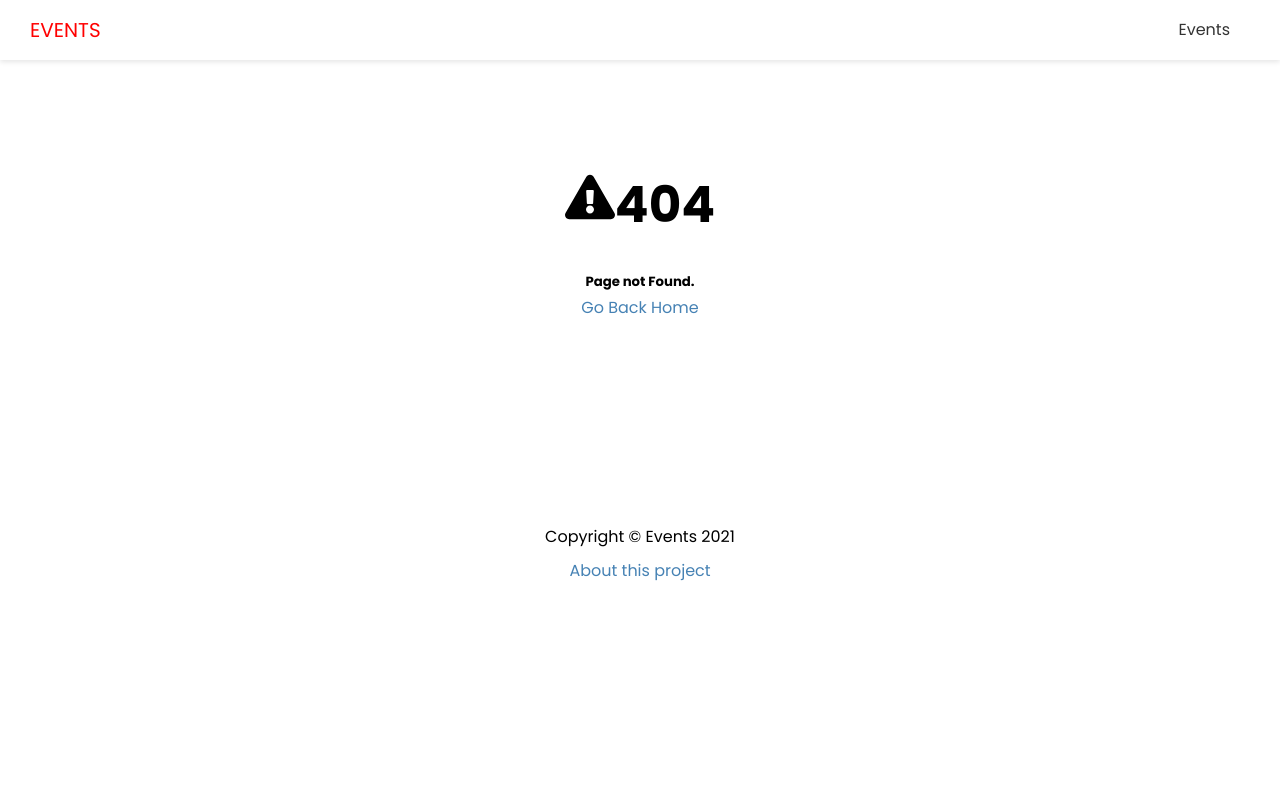
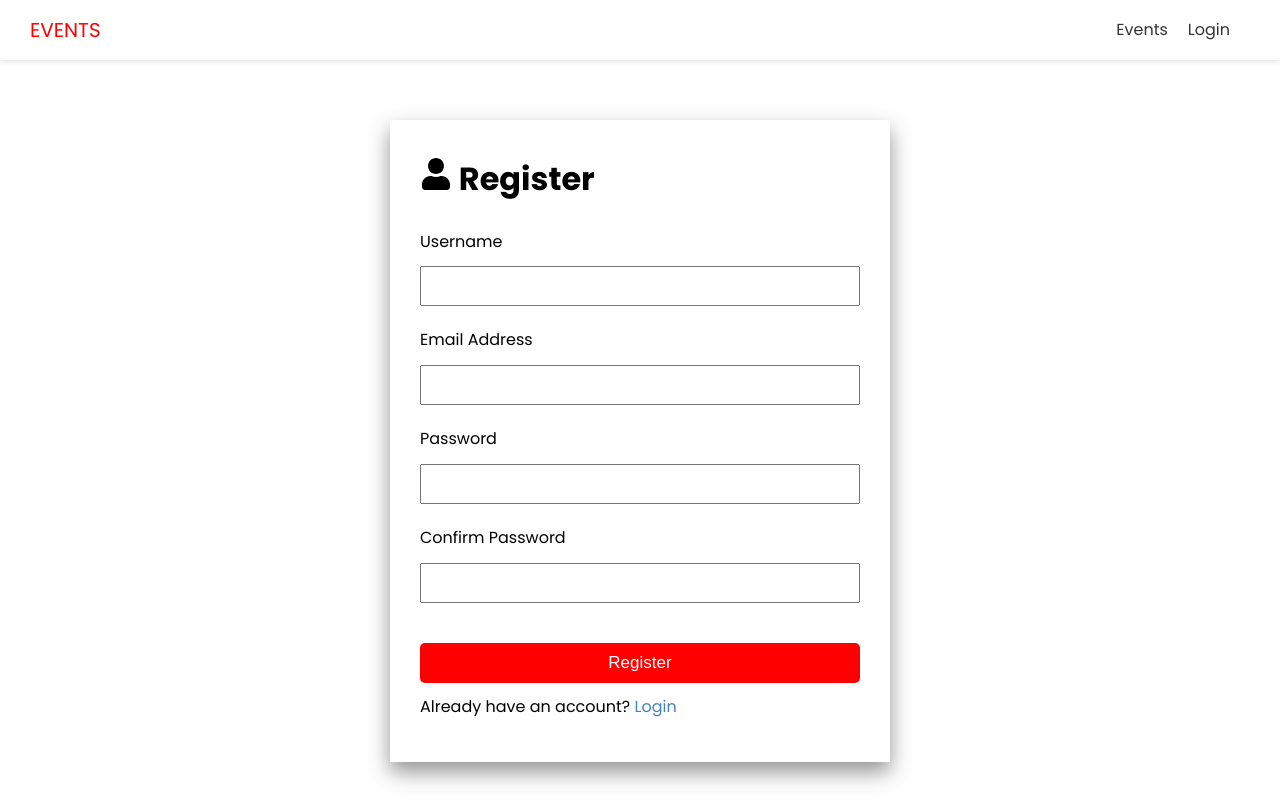
Before and after one commit to sajeebmahamed/event-app-nextjs-strapi, a Next.js app: page /account/register in a window 1280 px wide. Before the commit this address had no page. Shown: the top 800 px of the page. Built offline with nearby package versions, Linux system fonts and the light colour scheme.

Commit message:
strapi api added

```diff
--- a/components/Header.js
+++ b/components/Header.js
@@ -15,6 +15,12 @@
               <a> Events </a>
             </Link>
           </li>
+
+          <li>
+            <Link href="/account/login">
+              <a> Login </a>
+            </Link>
+          </li>
         </ul>
       </nav>
     </header>
--- a/config/index.js
+++ b/config/index.js
@@ -1,2 +1,2 @@
 export const API_URL =
-  process.env.NEXT_PUBLIC_API_URL || "http://localhost:3000";
+  process.env.NEXT_PUBLIC_API_URL || "http://localhost:1337";
--- /dev/null
+++ b/next.config.js
@@ -0,0 +1,5 @@
+module.exports = {
+  images: {
+    domains: ["res.cloudinary.com"],
+  },
+};
--- a/package.json
+++ b/package.json
@@ -8,9 +8,11 @@
     "start": "next start"
   },
   "dependencies": {
+    "moment": "^2.29.1",
     "next": "10.1.3",
     "react": "17.0.2",
     "react-dom": "17.0.2",
-    "react-icons": "^4.2.0"
+    "react-icons": "^4.2.0",
+    "react-toastify": "^7.0.4"
   }
 }
--- /dev/null
+++ b/pages/account/register.js
@@ -0,0 +1,84 @@
+import Layout from "@/components/Layout";
+import styles from "@/styles/AuthForm.module.css";
+import Link from "next/link";
+import { useState } from "react";
+import { FaUser } from "react-icons/fa";
+import { toast, ToastContainer } from "react-toastify";
+import "react-toastify/dist/ReactToastify.css";
+
+export default function RegisterPage() {
+  const [username, setUsername] = useState("");
+  const [email, setEmail] = useState("");
+  const [password, setPassword] = useState("");
+  const [passwordConfirm, setPasswordConfirm] = useState("");
+
+  //   const { register, error } = useContext(AuthContext);
+
+  //   useEffect(() => error && toast.error(error));
+
+  const handleSubmit = (e) => {
+    e.preventDefault();
+
+    if (password !== passwordConfirm) {
+      toast.error("Passwords do not match!");
+      return;
+    }
+
+    // register({ username, email, password });
+  };
+
+  return (
+    <Layout title="User Registration">
+      <div className={styles.auth}>
+        <h1>
+          <FaUser /> Register
+        </h1>
+        <ToastContainer />
+        <form onSubmit={handleSubmit}>
+          <div>
+            <label htmlFor="username">Username</label>
+            <input
+              type="text"
+              id="username"
+              value={username}
+              onChange={(e) => setUsername(e.target.value)}
+            />
+          </div>
+          <div>
+            <label htmlFor="email">Email Address</label>
+            <input
+              type="email"
+              id="email"
+              value={email}
+              onChange={(e) => setEmail(e.target.value)}
+            />
+          </div>
+          <div>
+            <label htmlFor="password">Password</label>
+            <input
+              type="password"
+              id="password"
+              value={password}
+              onChange={(e) => setPassword(e.target.value)}
+            />
+          </div>
+          <div>
+            <label htmlFor="passwordConfirm">Confirm Password</label>
+            <input
+              type="password"
+              id="passwordConfirm"
+              value={passwordConfirm}
+              onChange={(e) => setPasswordConfirm(e.target.value)}
+            />
+          </div>
+
+          <input type="submit" value="Register" className="btn" />
+        </form>
+
+        <p>
+          Already have an account? <Link href="/account/login">Login</Link>
+        </p>
+      </div>
+    </Layout>
+  );
+}
--- a/pages/events/index.js
+++ b/pages/events/index.js
@@ -15,7 +15,7 @@
 }
 
 export async function getStaticProps() {
-  const res = await fetch(`${API_URL}/api/events`);
+  const res = await fetch(`${API_URL}/events?_sort=date:ASC`);
   const events = await res.json();
   return {
     props: { events },
--- a/pages/index.js
+++ b/pages/index.js
@@ -21,10 +21,10 @@
 }
 
 export async function getStaticProps() {
-  const res = await fetch(`${API_URL}/api/events`);
+  const res = await fetch(`${API_URL}/events?_sort=date:ASC&_limit=3`);
   const events = await res.json();
   return {
-    props: { events: events.slice(0, 3) },
+    props: { events},
     revalidate: 1,
   };
 }
```
Also changed, not shown: components/EventItem.js (+6 -2 lines), pages/account/login.js (added, +58 -0 lines), pages/events/[slug].js (+8 -4 lines), 1 other file (tests, documents, lock files or other folders).
